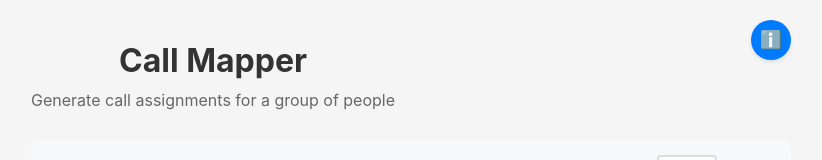
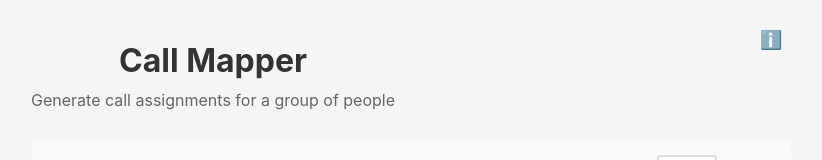
Before and after one commit to timbrownca/callmapper, a React (Create React App) app: page / in a window 1280 px wide. Shown: the top 160 px of the page, without its empty margins (229-1051 px from the left). Built offline with nearby package versions, Linux system fonts and the light colour scheme.

Commit message:
Fix info button styling and dialog text alignment

```diff
--- a/src/App.css
+++ b/src/App.css
@@ -70,9 +70,9 @@
 }
 
 .info-btn {
-  background: #007bff;
+  background: none;
   border: none;
-  color: white;
+  color: #666;
   border-radius: 50%;
   width: 40px;
   height: 40px;
@@ -82,13 +82,11 @@
   align-items: center;
   justify-content: center;
   transition: all 0.2s ease;
-  box-shadow: 0 2px 4px rgba(0, 0, 0, 0.1);
 }
 
 .info-btn:hover {
-  background: #0056b3;
+  color: #333;
   transform: scale(1.1);
-  box-shadow: 0 4px 8px rgba(0, 0, 0, 0.2);
 }
 
 .App-main {
@@ -331,6 +329,7 @@
 
 .dialog-content {
   padding: 24px;
+  text-align: left;
 }
 
 .dialog-content h3 {
@@ -354,6 +353,7 @@
   line-height: 1.6;
   margin: 0 0 16px 0;
   padding-left: 20px;
+  text-align: left;
 }
 
 .dialog-content li {
```
